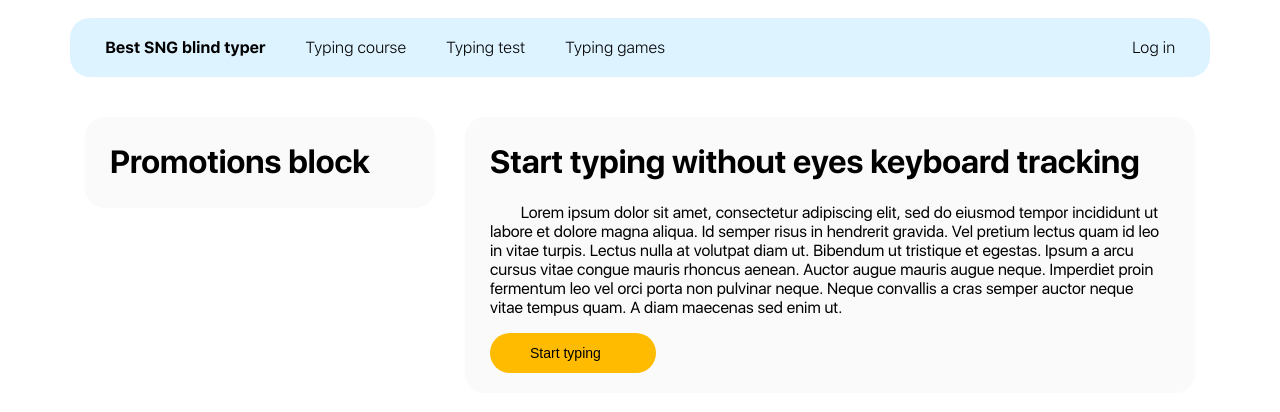
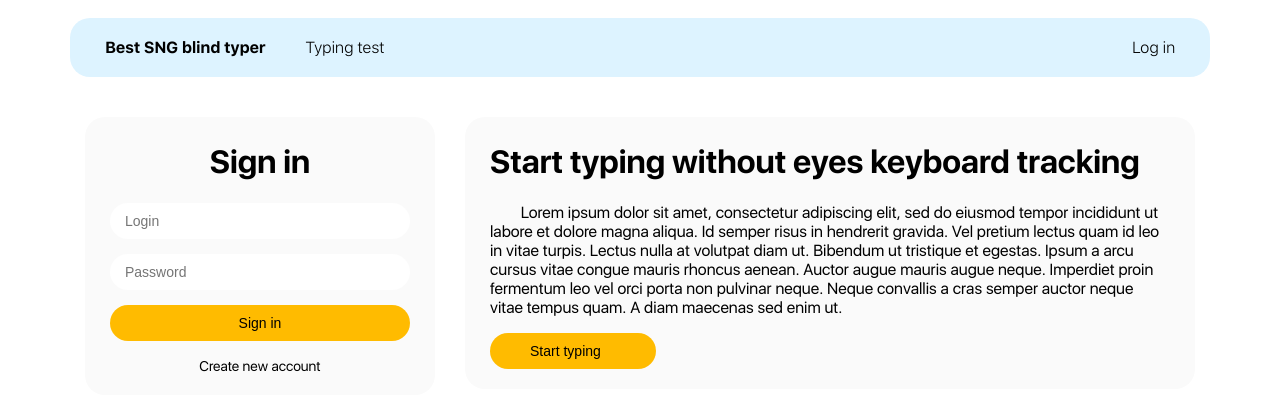
Before and after one commit to zikbert77/blind-typer, a Symfony app: template templates/main/index.html.twig in a window 1280 px wide. Shown: the top 412 px of the page. Run offline with Twig, Linux system fonts and the light colour scheme; the template is opened without the code that fills it, so the values that code supplies are empty; some libraries are stand-ins or nearby versions; some web fonts are replaced.

Commit message:
Added sign in form

```diff
--- a/public/css/style.css
+++ b/public/css/style.css
@@ -1,5 +1,11 @@
 html, body {
     font-family: 'SF UI Display';
+}
+
+hr {
+    border: 0;
+    height: 1px;
+    background-color: lightgray;
 }
 
 a {
@@ -15,7 +21,7 @@ a:hover {
 button {
     font-size: 14px;
     font-weight: 100;
-    padding: 12px 40px;
+    padding: 10px 40px;
     border-radius: 20px;
     background-color: #ffbb00;
     box-shadow: none;
@@ -27,6 +33,23 @@ button {
 
 button:hover {
     background-color: #ffa200;
+}
+
+button.btn-block {
+    width: 100%;
+}
+
+.form-group {
+    margin: 15px 0;
+}
+
+.form-control {
+    font-size: 14px;
+    outline: none;
+    box-shadow: none;
+    border: none;
+    width: 100%;
+    padding: 10px 15px;
 }
 
 .ff-ui-text {
@@ -70,6 +93,12 @@ button:hover {
 .test-box {
     width: 100%;
     background-color: #fafafa;
+}
+
+.test-settings-container {
+    width: 900px;
+    left: -450px;
+    margin: 0 auto;
 }
 
 .test-wrapper {
@@ -143,3 +172,7 @@ img.keyboard {
 .content {
     padding: 5px 25px;
 }
+
+form.login-form a {
+    font-size: 14px;
+}
--- a/src/Controller/ApiController.php
+++ b/src/Controller/ApiController.php
@@ -29,7 +29,8 @@ class ApiController extends AbstractController
 
         return new JsonResponse([
             'parsedText' => $text->getParsedText(),
-            'wordsCount' => $text->getWordsCount()
+            'wordsCount' => $text->getWordsCount(),
+            'lettersCount' => $text->getLetterCounts(),
         ]);
     }
 }
--- a/templates/layouts/base.html.twig
+++ b/templates/layouts/base.html.twig
@@ -32,14 +32,12 @@
         <div class="row main-row">
             <div class="col-4">
                 <div class="rounded-block left-main-block">
-                    <div class="content">
-                        <h1>Promotions block</h1>
-                    </div>
+                    {% block two_rows_content_1 %}{% endblock %}
                 </div>
             </div>
             <div class="col-8">
                 <div class="rounded-block right-main-block">
-                    {% block two_rows_content %}{% endblock %}
+                    {% block two_rows_content_2 %}{% endblock %}
                 </div>
             </div>
         </div>
--- a/templates/layouts/top-menu.html.twig
+++ b/templates/layouts/top-menu.html.twig
@@ -4,17 +4,17 @@
             <div class="top-menu-item unhoverable left">
                 <a href="{{ path('index') }}"><b>Best SNG blind typer</b></a>
             </div>
-            <div class="top-menu-item left">
-                Typing course
-            </div>
+{#            <div class="top-menu-item left">#}
+{#                Typing course#}
+{#            </div>#}
             <a href="{{ path('test') }}">
                 <div class="top-menu-item left">
                     Typing test
                 </div>
             </a>
-            <div class="top-menu-item left">
-                Typing games
-            </div>
+{#            <div class="top-menu-item left">#}
+{#                Typing games#}
+{#            </div>#}
             <div class="top-menu-item right unhoverable">
                 <a href="#"><i class="fad fa-sign-in-alt" style="top: 1px;"></i> Log in</a>
             </div>
--- a/templates/main/index.html.twig
+++ b/templates/main/index.html.twig
@@ -1,6 +1,27 @@
 {% extends 'layouts/base.html.twig' %}
 
-{% block two_rows_content %}
+{% block two_rows_content_1 %}
+<div class="content" style="text-align: center">
+    <h1>Sign in</h1>
+    <form class="login-form">
+        <div class="form-group">
+            <input type="text" class="form-control rounded-block" name="login" placeholder="Login">
+        </div>
+        <div class="form-group">
+            <input type="password" class="form-control rounded-block" name="password" placeholder="Password">
+        </div>
+        <div class="form-group">
+            <button class="btn-block">
+                Sign in
+            </button>
+        </div>
+        <div class="form-group">
+            <a href="#">Create new account</a>
+        </div>
+    </form>
+</div>
+{% endblock %}
+{% block two_rows_content_2 %}
 
 <div class="content">
     <h1>Start typing without eyes keyboard tracking</h1>
```
Also changed, not shown: templates/base.html.twig (deleted, +0 -12 lines), templates/main/test.html.twig (+62 -2 lines).
